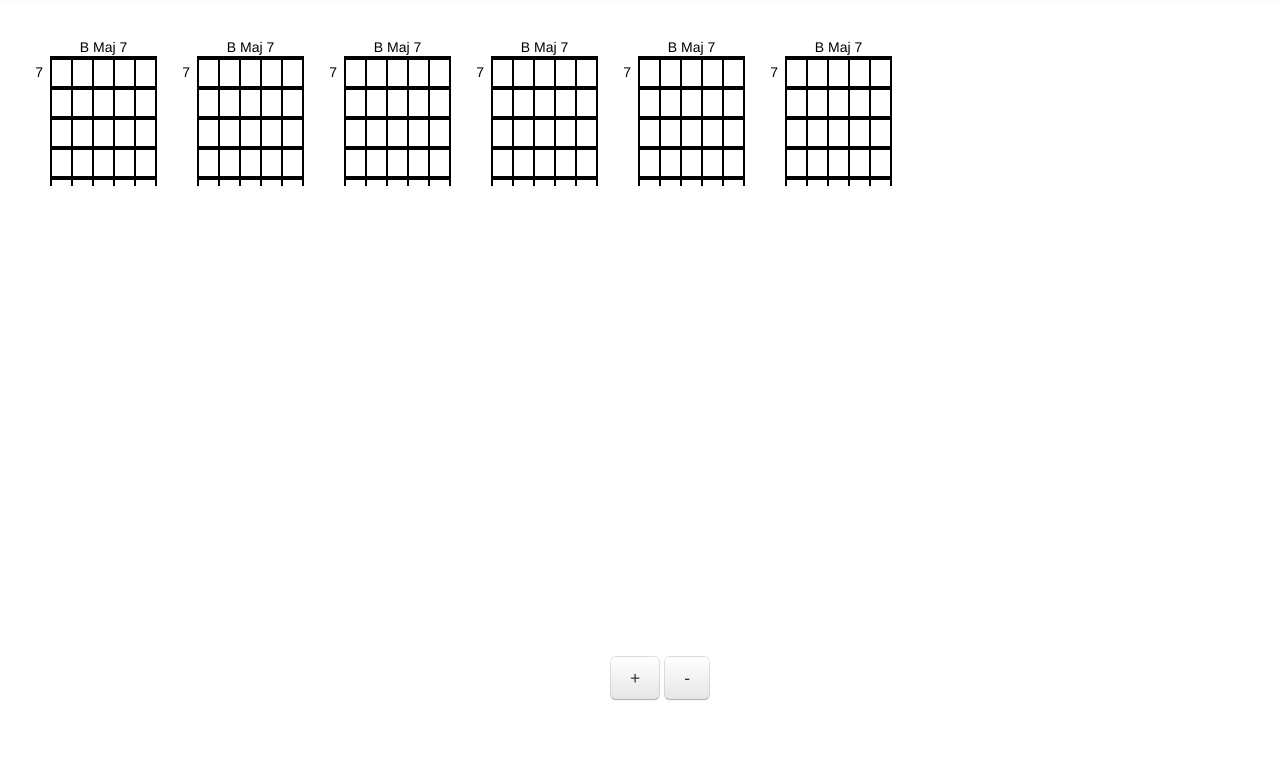
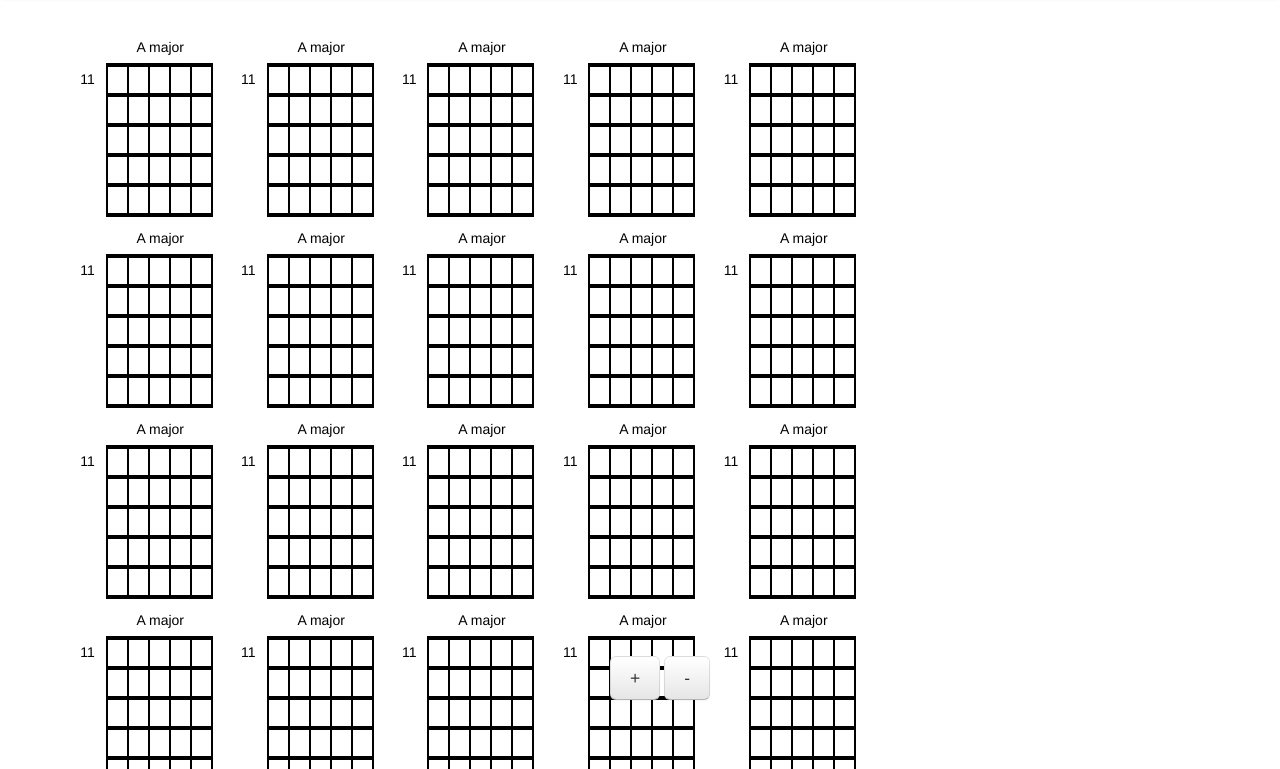
Before and after one commit to gpascale/chordgrids, a website: page src/client/html/index.html in a window 1280 px wide. Shown: the part 44-813 px from the top of the page. Drawn offline with nearby package versions, Linux system fonts and the light colour scheme; files that its build step writes are made by us from their sources; files whose address does not match are found by name.

Commit message:
Chord grids are individual SVG elements. Text boxes are not SVG

```diff
--- a/src/client/html/index.html
+++ b/src/client/html/index.html
@@ -12,7 +12,10 @@
 	<link href="css/index.css" rel="stylesheet" type="text/css">
 
     <!-- templates -->
-    <script type="text/template" id="ChordGridTemplate">
+    <script type="text/template" id="ChordGridViewTemplate">
+            <input class="chordName" value="A major"></input>
+        <input class="fretNumber" value="11"></input>
+        <svg width="300px" height="300px"></svg>
     </script>
 
     <!-- js -->
--- a/src/client/js/views/ChordGridCollectionView.js
+++ b/src/client/js/views/ChordGridCollectionView.js
@@ -10,27 +10,23 @@
 
         onRender: function() {
             this.$el.empty();
-            var svg = $('<svg xmlns="http://www.w3.org/2000/svg" version="1.1"' +
-                    'width="100%"></svg>').get(0);
-            this._svgRoot = app.common.makeSVG('g');
-            svg.appendChild(this._svgRoot);
-            this.$el.append($(svg));
+            //var svg = $('<svg xmlns="http://www.w3.org/2000/svg" version="1.1"' +
+            //        'width="100%"></svg>').get(0);
+            //this._svgRoot = app.common.makeSVG('g');
+            //svg.appendChild(this._svgRoot);
+            //this.$el.append($(svg));
         },
 
         buildItemView: function(item, ItemViewType, itemViewOptions) {
             var options = _.extend({
-                model: item,
-                width: 100,
-                height: 133
+                model: item
             }, itemViewOptions);
-            var el = app.common.makeSVG('g', {
-                width: '300px',
-                height: '300px'
-            });
+            var el =
             options = _.extend({
                 el: el
             }, options);
             var view = new ItemViewType(options);
+            view.$el.addClass();
             return view;
         },
 
@@ -38,7 +34,7 @@
             var xOffset = index % 6 * itemView.width;
             var yOffset = Math.floor(index / 6) * itemView.height;
             itemView.setPosition(xOffset, yOffset);
-            this._svgRoot.appendChild(itemView.el);
+            this.el.appendChild(itemView.el);
         },
 
         doZoom: function(delta, focalPoint) {
@@ -46,7 +42,10 @@
                 focalPoint = { x: 450, y: 550 };
 
             this._zoom = Math.max(0.25, Math.min(4, this._zoom * delta));
-            $(this._svgRoot).css('-webkit-transform', 'scale(' + this._zoom + ', ' + this._zoom + ')');
+            $(this.el).css({
+                '-webkit-transform': 'scale(' + this._zoom + ', ' + this._zoom + ')',
+                '-webkit-transform-origin': '0 0',
+                '-webkit-transform-style': 'flat' });
 
             var focusX = window.scrollX + focalPoint.x;
             var focusY = window.scrollY + focalPoint.y;
@@ -55,9 +54,9 @@
             var newScrollX = newFocusX - focalPoint.x;
             var newScrollY = newFocusY - focalPoint.y;
 
-            this.$el.width(this._zoom * 918);
-            this.$el.height(this._zoom * 1068);
-            window.scrollTo(newScrollX, newScrollY);
+            this.$el.parent().width(this._zoom * 918);
+            this.$el.parent().height(this._zoom * 1068);
+            //window.scrollTo(newScrollX, newScrollY);
             return false;
         }
     });
--- a/src/client/js/views/ChordGridView.js
+++ b/src/client/js/views/ChordGridView.js
@@ -2,11 +2,12 @@
     var app = window.ChordGrids = (window.ChordGrids || {});
 
     app.ChordGridView = Marionette.ItemView.extend({
-        template: '#ChordGridTemplate',
+        template: '#ChordGridViewTemplate',
         className: 'chordGridView',
-        tagName: 'g',
+        tagName: 'div',
         events: {
-            'click': '_onClick'
+            'click svg': '_onClick',
+            'keypress input': '_onInputKeypress'
         },
         model: app.ChordGrid,
 
@@ -16,7 +17,7 @@
             this.stringSpacing = 19;
             this.fretSpacing = 26;
             this.symbolR = 9;
-            this.padding = { left: 30, top: 20, right: 10, bottom: 10 };
+            this.padding = { left: 5, top: 5, right: 5, bottom: 5 };
             this.width = this.padding.left + this.padding.right + this.stringWidth + 5 * (this.stringSpacing + this.stringWidth);
             this.height = this.padding.top + this.padding.bottom + this.fretWidth + 5 * (this.fretSpacing + this.fretWidth);
             this.dataSVG = [ [], [], [], [], [], [] ];
@@ -27,7 +28,7 @@
         setPosition: function(x, y) {
             this.x = x;
             this.y = y;
-            this.$el.attr('transform', 'translate(' + x + ',' + y + ')');
+            //this.$el.attr('transform', 'translate(' + x + ',' + y + ')');
         },
 
         _coords: function(fret, string) {
@@ -59,6 +60,12 @@
         },
 
         onRender: function() {
+            this.svgEl = this.$('svg').get(0);//app.common.makeSVG('svg', {
+                /*width: '300px',
+                height: '300px'
+            });
+            this.el.appendChild(this.svgEl);*/
+
             // Background
             var background = app.common.makeSVG('rect', {
                 x: this.padding.left - 5,
@@ -68,7 +75,7 @@
                 fill: "rgb(255,255,255)"
             });
             $(background).addClass('background');
-            this.el.appendChild(background);
+            this.svgEl.appendChild(background);
 
             // Frets
             for (var i = 0; i < 6; ++i) {
@@ -80,7 +87,7 @@
                     stroke: 'rgb(0, 0, 0)',
                     'stroke-width': this.fretWidth
                 });
-                this.el.appendChild(fret);
+                this.svgEl.appendChild(fret);
             }
 
             // Strings
@@ -93,9 +100,9 @@
                     stroke: 'rgb(0, 0, 0)',
                     'stroke-width': this.stringWidth
                 });
-                this.el.appendChild(string);
+                this.svgEl.appendChild(string);
             }
-
+/*
             // Fret Number
             var number = app.common.makeSVG('foreignObject', {
                 x: 5,
@@ -105,7 +112,7 @@
             });
             var div = $('<input class="numberInput" value="7" style="text-align:right; width:20px"></input>');
             $(number).append(div);
-            this.el.appendChild(number);
+            this.svgEl.appendChild(number);
 
             // Chord Name
             var name = app.common.makeSVG('foreignObject', {
@@ -116,8 +123,8 @@
             });
             var div = $('<input class="nameInput" style="text-align:center; width:' + this.width + 'px" value="B Maj 7"></input>');
             $(name).append(div);
-            this.el.appendChild(name);
-
+            this.svgEl.appendChild(name);
+*/
             // Synchronize with model
             var data = this.model.get('data');
             for (var fret = 0; fret < 6; ++fret) {
@@ -126,8 +133,7 @@
                 }
             }
 
-            this.$el.width(this.width);
-            this.$el.height(this.height);
+            $(this.svgEl).width(this.width).height(this.height);
         },
 
         setSymbol: function(fret, string, symbol) {
@@ -139,32 +145,7 @@
             var symbol = this._createSymbol(data[fret][string], c);
             this.dataSVG[fret][string] = symbol;
             if (symbol)
-                this.el.appendChild(symbol);
-        },
-
-        _onClick: function(e) {
-            // hacky - make better
-            /*console.log("client " + e.clientX + ", " + e.clientY);
-            console.log("offset " + e.offsetX + ", " + e.offsetY);*/
-            var scale = $('.chordGridCollectionView').width() / 918;
-
-            var normalizedX = (e.offsetX - window.scrollX) / scale - (this.x - (window.scrollX / scale));
-            var normalizedY = (e.offsetY - window.scrollY) / scale - (this.y - (window.scrollY / scale));
-            console.log(normalizedX + ", " + normalizedY);
-
-            var n = this._nearest(normalizedX, normalizedY);
-            var fret = n[0];
-            var string = n[1];
-
-            if (this.model.get('data')[fret][string]) {
-                if (this.dataSVG[fret][string]) {
-                    this.el.removeChild(this.dataSVG[fret][string]);
-                    this.dataSVG[fret][string] = null;
-                }
-            }
-
-            var symbol = (this.model.get('data')[fret][string] + 1 + 5) % 5;
-            this.setSymbol(fret, string, symbol);
+                this.svgEl.appendChild(symbol);
         },
 
         _createSymbol: function(type, c) {
@@ -229,6 +210,27 @@
                     return tri;
                 }
             }
+        },
+
+        _onClick: function(e) {
+            var n = this._nearest(e.offsetX, e.offsetY);
+            var fret = n[0];
+            var string = n[1];
+
+            if (this.model.get('data')[fret][string]) {
+                if (this.dataSVG[fret][string]) {
+                    this.svgEl.removeChild(this.dataSVG[fret][string]);
+                    this.dataSVG[fret][string] = null;
+                }
+            }
+
+            var symbol = (this.model.get('data')[fret][string] + 1 + 5) % 5;
+            this.setSymbol(fret, string, symbol);
+        },
+
+        _onInputKeypress: function(e) {
+            if (e.keyCode == 13)
+                $(e.target).blur();
         }
     });
 })();
--- a/src/client/less/index.less
+++ b/src/client/less/index.less
@@ -5,13 +5,29 @@ body {
     }
 
 	.chordGridView {
+        text-align: left;
         display: inline-block;
+        margin-right: 20px;
+        input.chordName {
+            display: block;
+            width: 117px;
+            position: relative;
+            left: 25px;
+            text-align: center;
+        }
+        input.fretNumber {
+            display: inline;
+            width: 20px;
+            vertical-align: top;
+            top: 10px;
+            position: relative;
+            text-align: right;
+        }
 	}
 
     .chordGridCollectionView {
-        width: 100%;
-        height: 100%;
-        margin: 0 auto;
+        width: 918px;
+        height: 1068px;
     }
 
     #content {
```
